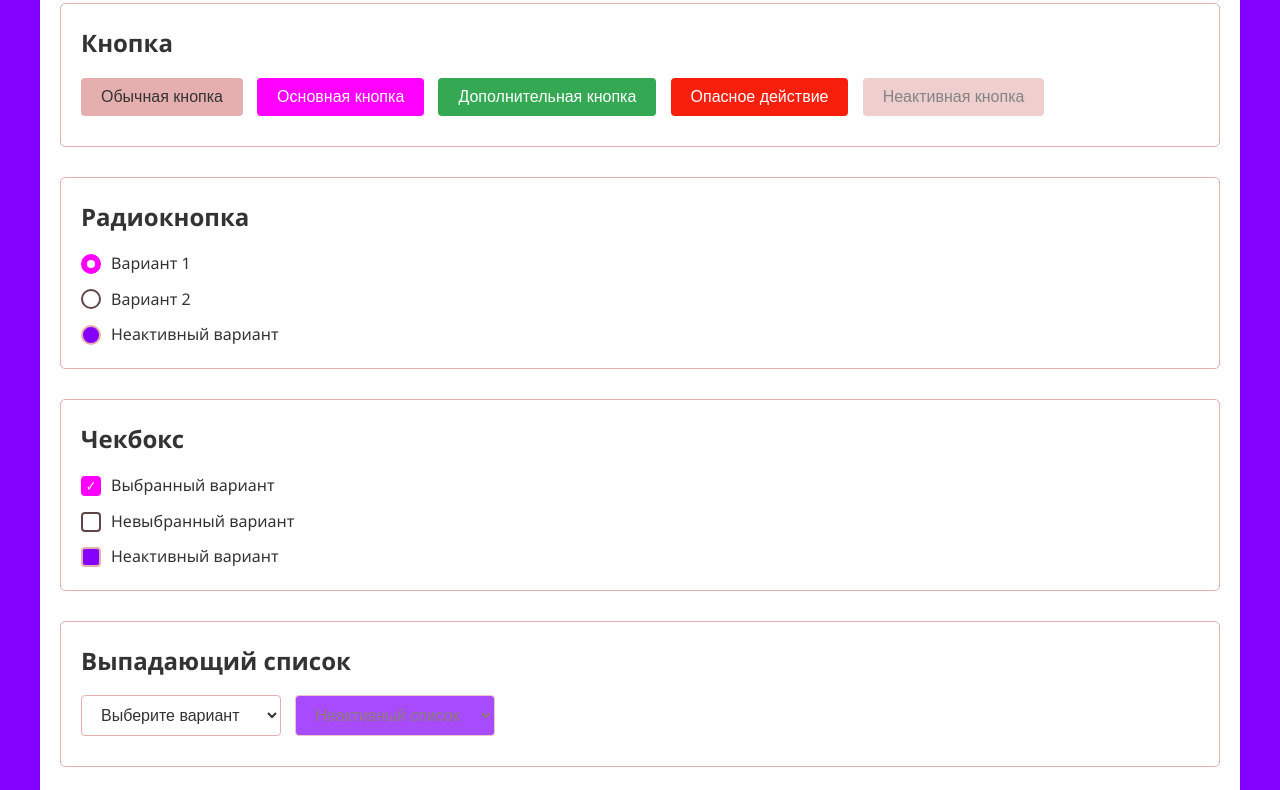
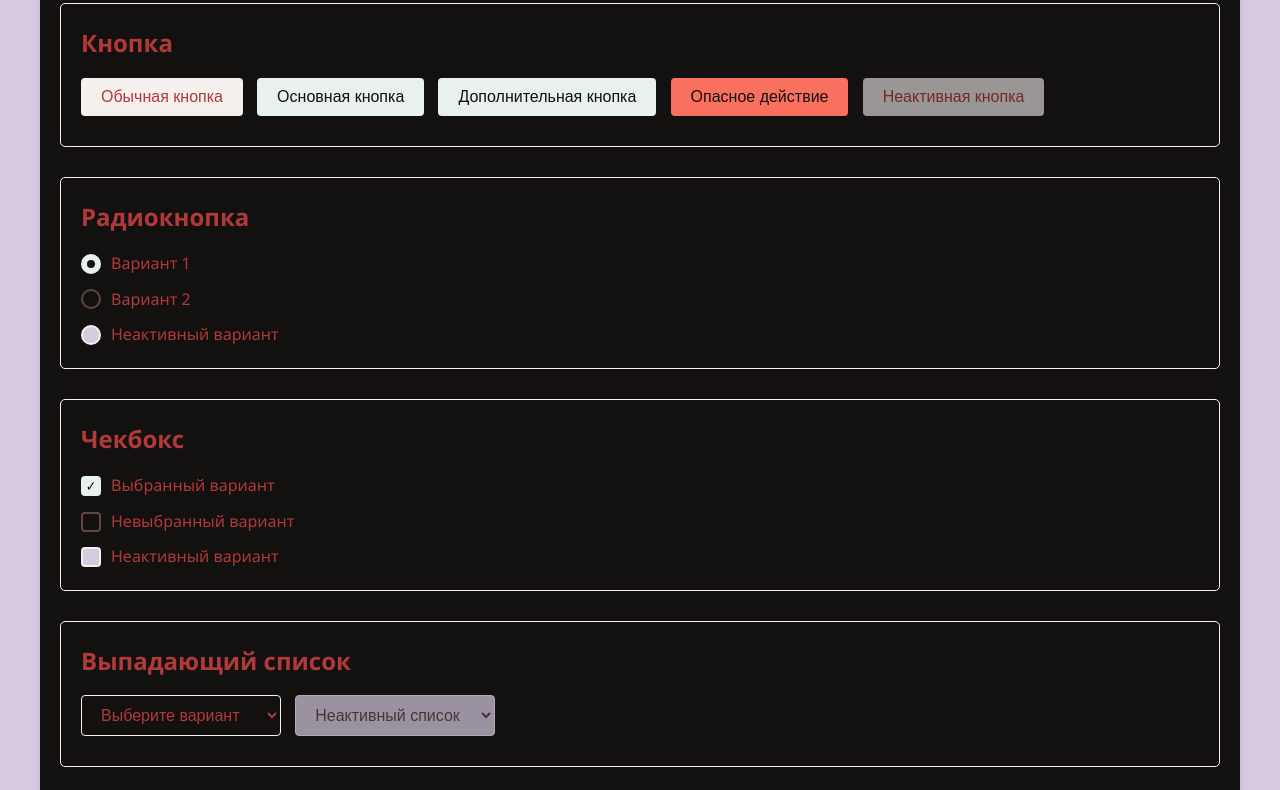
Before and after one commit to Ryngh77/microb77.github.io, a plain HTML site: page index.html in a window 1280 px wide. Shown: the part 103-893 px from the top of the page. Drawn offline with Linux system fonts and the light colour scheme.

Commit message:
Update styles.css

```diff
--- a/styles.css
+++ b/styles.css
@@ -1,13 +1,13 @@
 /* Базовые стили */
 :root {
-    --primary-color: #ff00ff;
-    --secondary-color: #34a853;
-    --danger-color: #f51f0c;
-    --text-color: #333;
-    --light-gray: #8400ff;
-    --gray: #e6afaf;
+    --primary-color: #e8f1eb;
+    --secondary-color: #e8f1eb;
+    --danger-color: #fa705e;
+    --text-color: #b13939;
+    --light-gray: #d5cadf;
+    --gray: #f5efee;
     --dark-gray: #5e4646;
-    --white: #fff;
+    --white: #131010;
     --black: #000;
     --shadow: 0 2px 5px rgba(0, 0, 0, 0.1);
     --transition: all 0.3s ease;
@@ -65,7 +65,7 @@ section {
 }
 
 .btn:hover {
-    background-color: #8400ff;
+    background-color: #fbff00;
     transform: translateY(-2px);
 }
 
@@ -75,7 +75,7 @@ section {
 }
 
 .btn-primary:hover {
-    background-color: #3367d6;
+    background-color: #6797ff;
 }
 
 .btn-secondary {
@@ -84,7 +84,7 @@ section {
 }
 
 .btn-secondary:hover {
-    background-color: #2d9249;
+    background-color: #64df86;
 }
 
 .btn-danger {
```
